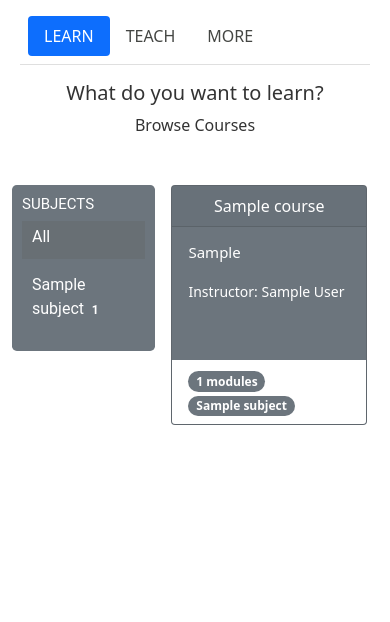
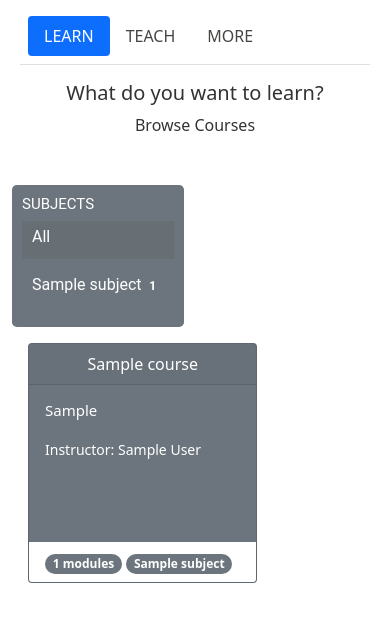
Before and after one commit to stevelab1/edusites, a Django app: page / in a window 390 px wide. Shown: the part 89-711 px from the top of the page. Run offline with Django 3.2, Linux system fonts and the light colour scheme; tables that the repository leaves empty hold one stand-in row (values such as "Sample post"); some libraries are stand-ins or nearby versions.

Commit message:
homepage responsive

```diff
--- a/account/static/css/base.css
+++ b/account/static/css/base.css
@@ -40,7 +40,6 @@ h1 {
 .module {
     padding:10px 0px 0px 0px 0px;
     float:left;
-    width:60%;
 }
 
 .module h3 {
@@ -120,7 +119,6 @@ h1 {
 }
 
 .contents {
-    width:17vmax;
     padding:10px;
     float:left;
     background:#f9f9f9;
--- a/courses/templates/courses/course/list.html
+++ b/courses/templates/courses/course/list.html
@@ -91,11 +91,11 @@
         {% with subject=course.subject %}
          <div class="col-sm">
            <a href="{% url "course_detail" course.slug %}">
-           <div class="card border-muted text-white bg-secondary mb-3" style="min-width: 11.8rem; max-width: 50rem; height: 15rem">
+           <div class="card border-muted text-white bg-secondary mb-3" style="min-width: 12rem; max-width: 50rem; height: 15rem">
              <div class="card-header text-center">{{ course.title }}</div>
              <div class="card-body">
 <!--               <h5 class="card-title">{{ course.overview }}</h5>-->
-               <h6 class="card-text">{{ course.overview|truncatechars:58 }}</h6>
+               <h6 class="card-text">{{ course.overview|truncatechars:79 }}</h6>
                <p class="card-text"><small class="text-white">Instructor: {{ course.owner.get_full_name }}</small></p>
              </div>
              <div class="card-footer bg-white border-0">
```
